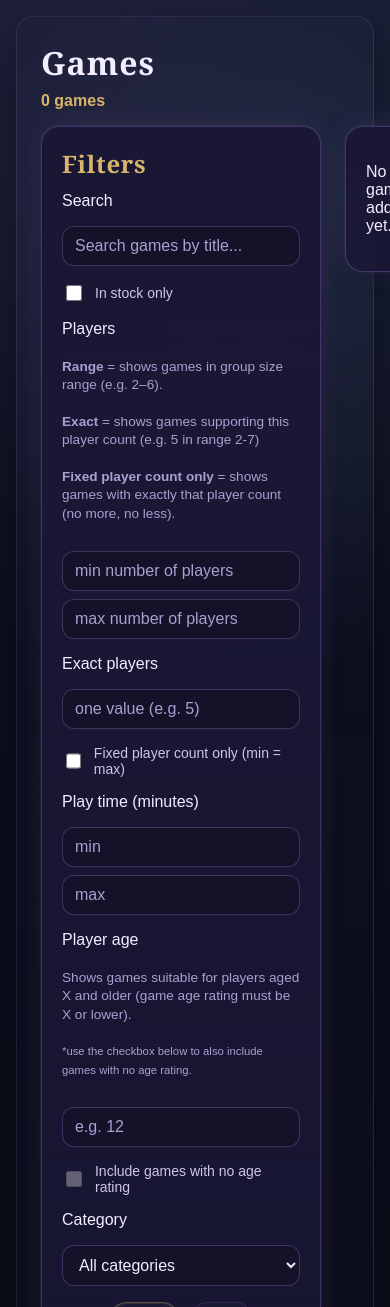
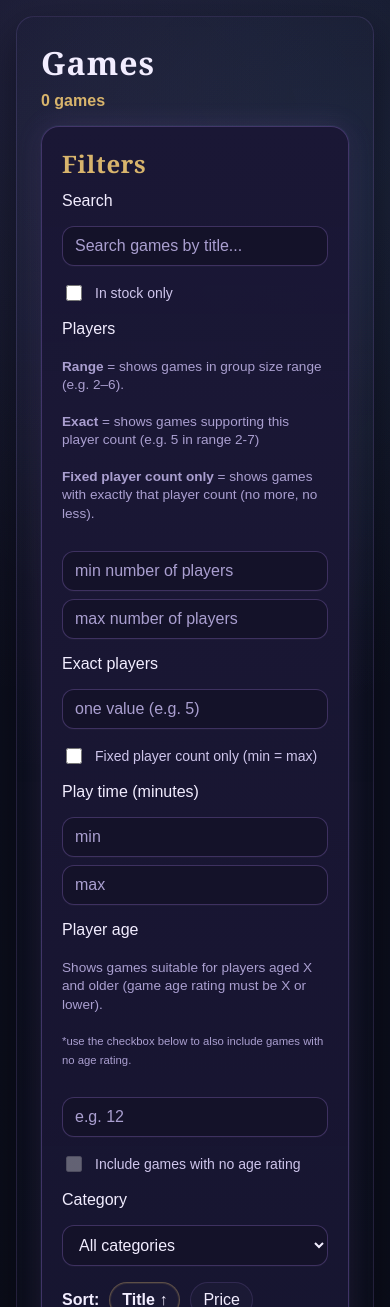
Before and after one commit to Agnogh/WitchTowerBoardgameLibrary, a Django app: page /games/ in a window 390 px wide; the page is wider, and only the part inside the window is pictured. Shown: the part 99-1406 px from the top of that part. Run offline with Django 5.2, Linux system fonts and the light colour scheme; data that the repository does not hold is empty.

Commit message:
correcting alignment for small devices - 2 columns are shifted back to one column to reverse horizontal scrolling

```diff
--- a/static/css/styles.css
+++ b/static/css/styles.css
@@ -652,7 +652,7 @@ MaYBE CHANGE LATER*/
 
 @media (max-width: 900px) {
   .games-layout {
-    grid-template-columns: 280px 1fr;
+    grid-template-columns: 1fr;
   }
 }
 
```
